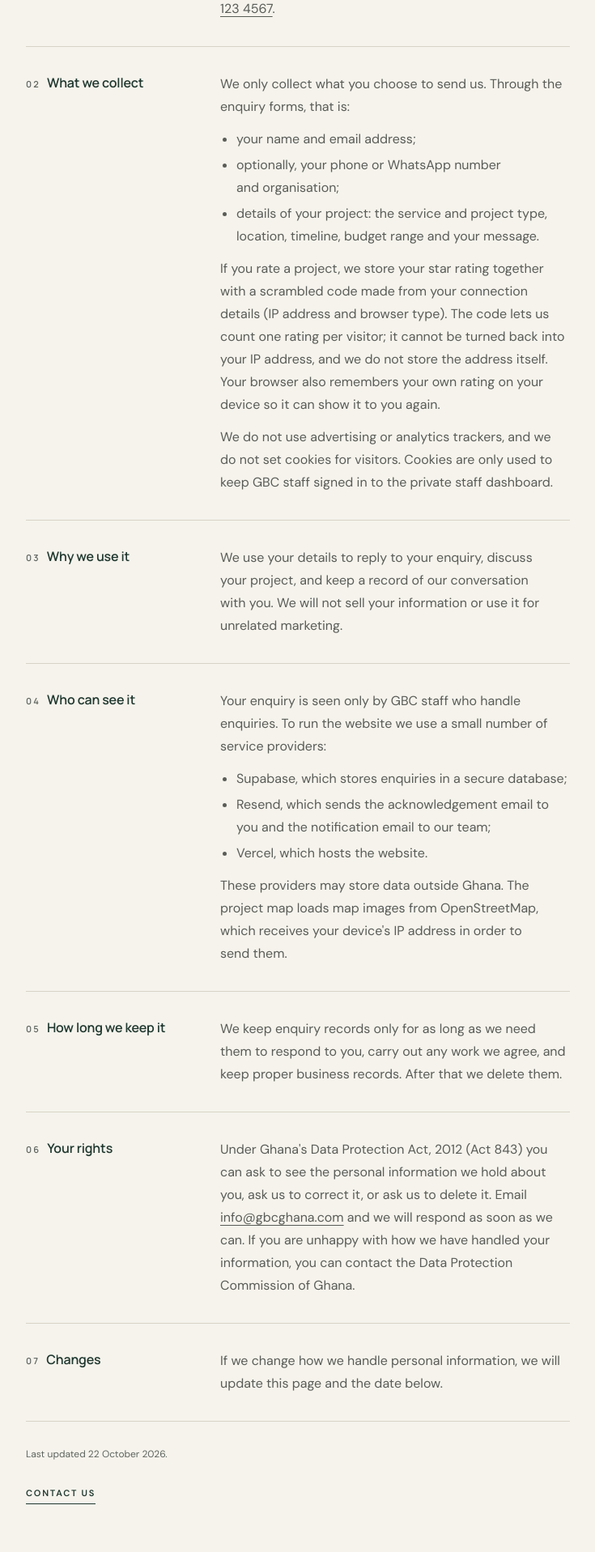
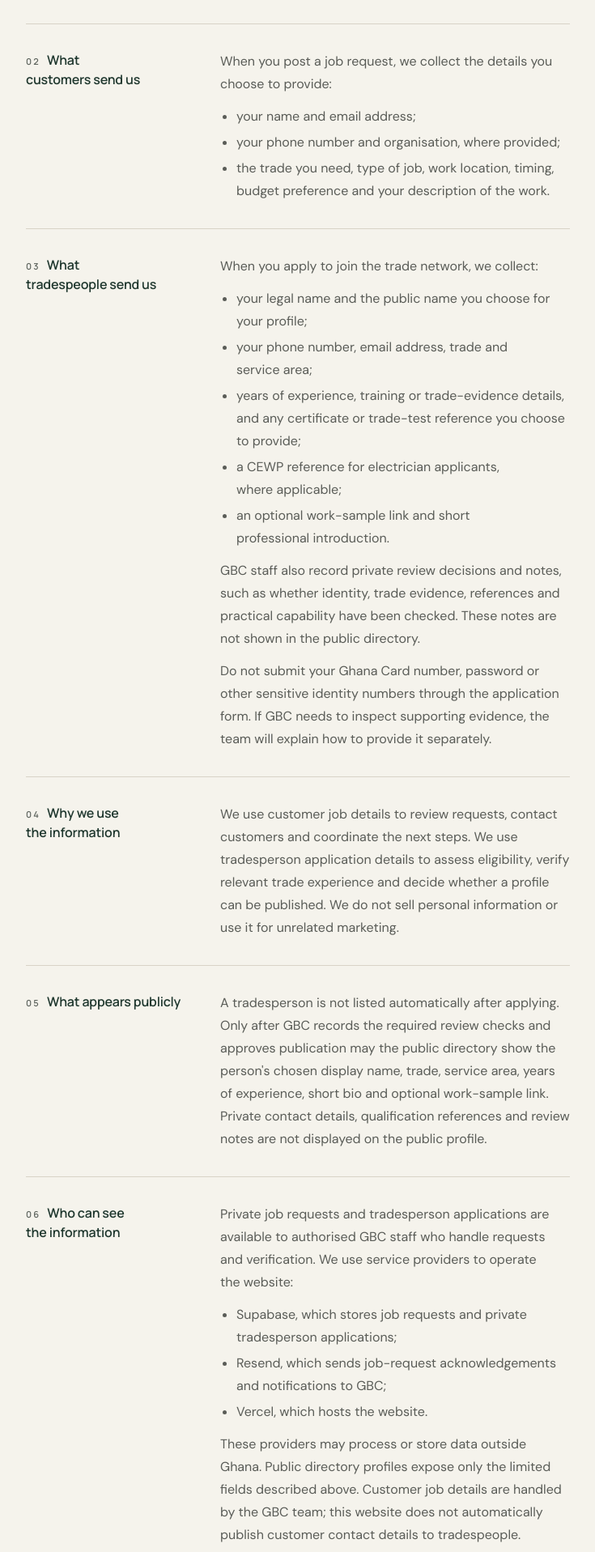
Before and after one commit to padmor/Green-House-Creatioins, a Next.js app: page /privacy in a window 1280 px wide. Shown: the part 880-2797 px from the top of the page at 81% size, without its empty margins (272-1007 px from the left). Built offline with nearby package versions, Linux system fonts and the light colour scheme; no server answers; the database is empty.

Commit message:
Update privacy policy for job requests and tradesperson applications

```diff
--- a/src/app/(site)/privacy/page.tsx
+++ b/src/app/(site)/privacy/page.tsx
@@ -6,77 +6,93 @@ import { company } from "@/lib/content";
 
 export const metadata: Metadata = {
   title: "Privacy Policy",
-  description: "How Green-Building Creations Ltd. handles the personal information you send through this website.",
+  description: "How Green-Building Creations Ltd. handles customer job requests and tradesperson application information.",
 };
 
-// Describes what this website actually does with personal data. Update it if the site's data handling changes.
-const UPDATED = "22 October 2026";
+const UPDATED = "16 November 2026";
 
 const sections: { title: string; body: React.ReactNode }[] = [
   {
     title: "Who we are",
     body: (
       <p>
-        This website is run by {company.name} (&ldquo;GBC&rdquo;, &ldquo;we&rdquo;), a design and build firm based in {company.address} (postal address: {company.postal}). For
-        anything about your personal information, contact us at <a href={`mailto:${company.email}`} className="underline underline-offset-4">{company.email}</a> or{" "}
+        This website is run by {company.name} (&ldquo;GBC&rdquo;, &ldquo;we&rdquo;), based in {company.address} (postal address: {company.postal}). For questions about your
+        personal information, contact us at <a href={`mailto:${company.email}`} className="underline underline-offset-4">{company.email}</a> or{" "}
         <a href={`tel:${company.phone.replace(/\s/g, "")}`} className="underline underline-offset-4">{company.phone}</a>.
       </p>
     ),
   },
   {
-    title: "What we collect",
+    title: "What customers send us",
     body: (
       <>
-        <p>We only collect what you choose to send us. Through the enquiry forms, that is:</p>
+        <p>When you post a job request, we collect the details you choose to provide:</p>
         <ul className="list-disc space-y-1 pl-5">
           <li>your name and email address;</li>
-          <li>optionally, your phone or WhatsApp number and organisation;</li>
-          <li>details of your project: the service and project type, location, timeline, budget range and your message.</li>
+          <li>your phone number and organisation, where provided;</li>
+          <li>the trade you need, type of job, work location, timing, budget preference and your description of the work.</li>
+        </ul>
+      </>
+    ),
+  },
+  {
+    title: "What tradespeople send us",
+    body: (
+      <>
+        <p>When you apply to join the trade network, we collect:</p>
+        <ul className="list-disc space-y-1 pl-5">
+          <li>your legal name and the public name you choose for your profile;</li>
+          <li>your phone number, email address, trade and service area;</li>
+          <li>years of experience, training or trade-evidence details, and any certificate or trade-test reference you choose to provide;</li>
+          <li>a CEWP reference for electrician applicants, where applicable;</li>
+          <li>an optional work-sample link and short professional introduction.</li>
         </ul>
         <p>
-          If you rate a project, we store your star rating together with a scrambled code made from your connection details (IP address and
-          browser type). The code lets us count one rating per visitor; it cannot be turned back into your IP address, and we do not store the
-          address itself. Your browser also remembers your own rating on your device so it can show it to you again.
+          GBC staff also record private review decisions and notes, such as whether identity, trade evidence, references and practical capability have been checked. These notes are not shown in the public directory.
         </p>
         <p>
-          We do not use advertising or analytics trackers, and we do not set cookies for visitors. Cookies are only used to keep GBC staff signed in to the
-          private staff dashboard.
+          Do not submit your Ghana Card number, password or other sensitive identity numbers through the application form. If GBC needs to inspect supporting evidence, the team will explain how to provide it separately.
         </p>
       </>
     ),
   },
   {
-    title: "Why we use it",
+    title: "Why we use the information",
     body: (
       <p>
-        We use your details to reply to your enquiry, discuss your project, and keep a record of our conversation with you. We will not sell your
-        information or use it for unrelated marketing.
+        We use customer job details to review requests, contact customers and coordinate the next steps. We use tradesperson application details to assess eligibility, verify relevant trade experience and decide whether a profile can be published. We do not sell personal information or use it for unrelated marketing.
       </p>
     ),
   },
   {
-    title: "Who can see it",
+    title: "What appears publicly",
+    body: (
+      <p>
+        A tradesperson is not listed automatically after applying. Only after GBC records the required review checks and approves publication may the public directory show the person's chosen display name, trade, service area, years of experience, short bio and optional work-sample link. Private contact details, qualification references and review notes are not displayed on the public profile.
+      </p>
+    ),
+  },
+  {
+    title: "Who can see the information",
     body: (
       <>
-        <p>Your enquiry is seen only by GBC staff who handle enquiries. To run the website we use a small number of service providers:</p>
+        <p>Private job requests and tradesperson applications are available to authorised GBC staff who handle requests and verification. We use service providers to operate the website:</p>
         <ul className="list-disc space-y-1 pl-5">
-          <li>Supabase, which stores enquiries in a secure database;</li>
-          <li>Resend, which sends the acknowledgement email to you and the notification email to our team;</li>
+          <li>Supabase, which stores job requests and private tradesperson applications;</li>
+          <li>Resend, which sends job-request acknowledgements and notifications to GBC;</li>
           <li>Vercel, which hosts the website.</li>
         </ul>
         <p>
-          These providers may store data outside Ghana. The project map loads map images from OpenStreetMap, which receives your device&apos;s IP
-          address in order to send them.
+          These providers may process or store data outside Ghana. Public directory profiles expose only the limited fields described above. Customer job details are handled by the GBC team; this website does not automatically publish customer contact details to tradespeople.
         </p>
       </>
     ),
   },
   {
-    title: "How long we keep it",
+    title: "How long we keep information",
     body: (
       <p>
-        We keep enquiry records only for as long as we need them to respond to you, carry out any work we agree, and keep proper business records.
-        After that we delete them.
+        We keep job requests and applications for as long as they are needed to respond, coordinate work, review trade applications and maintain appropriate business records. Public profiles remain visible while GBC keeps them approved and published. You may contact us to request access, correction or deletion, subject to records we must retain by law.
       </p>
     ),
   },
@@ -84,16 +100,14 @@ const sections: { title: string; body: React.ReactNode }[] = [
     title: "Your rights",
     body: (
       <p>
-        Under Ghana&apos;s Data Protection Act, 2012 (Act 843) you can ask to see the personal information we hold about you, ask us to correct it, or
-        ask us to delete it. Email <a href={`mailto:${company.email}`} className="underline underline-offset-4">{company.email}</a> and we will
-        respond as soon as we can. If you are unhappy with how we have handled your information, you can contact the Data Protection Commission of
-        Ghana.
+        Under Ghana&apos;s Data Protection Act, 2012 (Act 843), you can ask to see personal information we hold about you, ask us to correct it, or ask us to delete it. Email{" "}
+        <a href={`mailto:${company.email}`} className="underline underline-offset-4">{company.email}</a> and we will respond as soon as we can. If you are unhappy with how we have handled your information, you can contact the Data Protection Commission of Ghana.
       </p>
     ),
   },
   {
     title: "Changes",
-    body: <p>If we change how we handle personal information, we will update this page and the date below.</p>,
+    body: <p>If our data handling changes, we will update this page and the date below.</p>,
   },
 ];
 
@@ -102,27 +116,27 @@ export default function PrivacyPage() {
     <>
       <ScrollProgress />
       <PageHero eyebrow="Legal" title="Privacy Policy">
-        How we handle the personal information you send through this website.
+        How we handle customer job requests and tradesperson application information.
       </PageHero>
       <section className="bg-bone py-16 lg:py-24">
         <div className="container-gbc max-w-3xl">
           <p className="text-body">
-            This policy explains what personal information we collect through this website, why, and the choices you have.
+            This policy explains what personal information is collected when you post a job or apply to join the GBC trade network, why it is used and the choices you have.
           </p>
           <div className="mt-10 divide-y divide-stone border-y border-stone">
-            {sections.map((s, i) => (
-              <div key={s.title} className="grid gap-3 py-8 sm:grid-cols-[200px_1fr] sm:gap-10">
+            {sections.map((section, i) => (
+              <div key={section.title} className="grid gap-3 py-8 sm:grid-cols-[200px_1fr] sm:gap-10">
                 <h2 className="text-base font-semibold text-forest-900">
                   <span className="mr-2 text-[11px] font-semibold tracking-[0.2em] text-muted">0{i + 1}</span>
-                  {s.title}
+                  {section.title}
                 </h2>
-                <div className="text-body space-y-3">{s.body}</div>
+                <div className="text-body space-y-3">{section.body}</div>
               </div>
             ))}
           </div>
           <p className="mt-8 text-xs text-muted">Last updated {UPDATED}.</p>
           <Link href="/contact" className="group mt-8 inline-flex items-center gap-2 border-b border-forest-900 pb-1 text-[11px] font-semibold uppercase tracking-[0.16em] text-forest-900">
-            Contact us
+            Post a job
           </Link>
         </div>
       </section>
```
